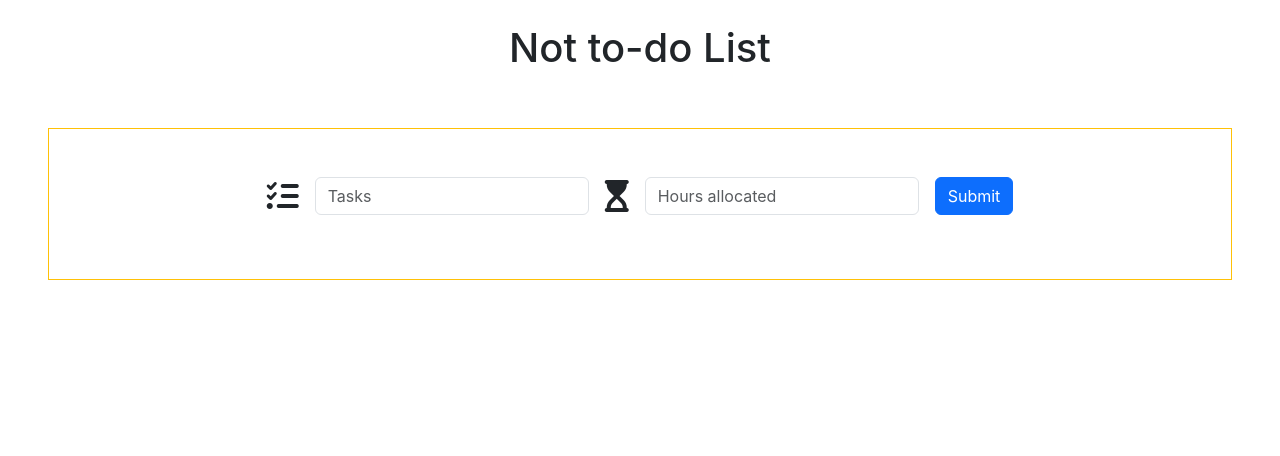
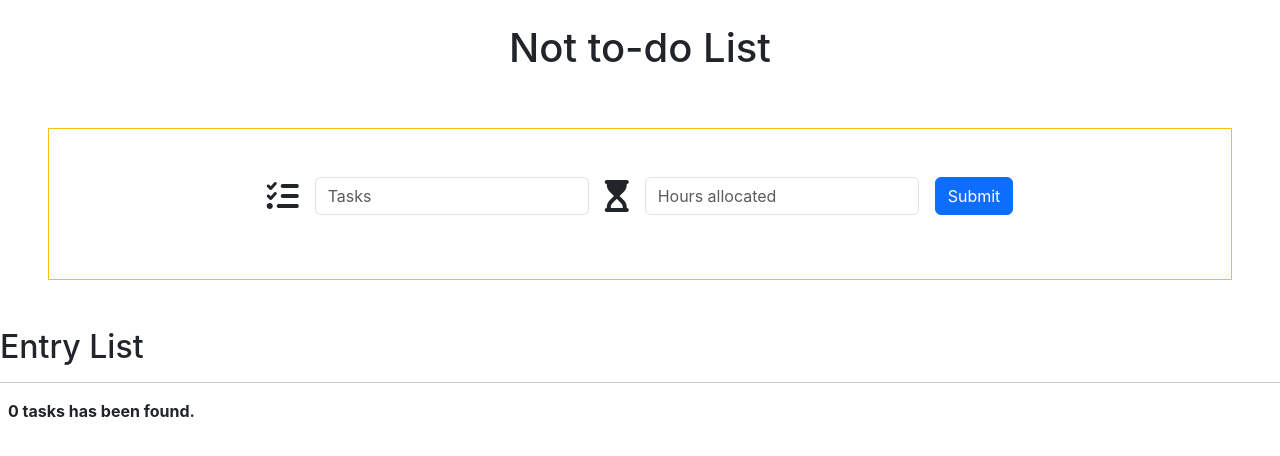
Before and after one commit to samirshrestha-tech/v3-ntdl, a React (Create React App) app in the folder client-ntdl/: page / in a window 1280 px wide. Shown: the top 456 px of the page. Built offline with nearby package versions, Linux system fonts and the light colour scheme.

Commit message:
update on table and switch task

```diff
--- a/client-ntdl/src/App.js
+++ b/client-ntdl/src/App.js
@@ -3,6 +3,7 @@ import "./App.css";
 import { Form } from "./components/Form";
 import { Message } from "./components/Message";
 import { getTasks } from "./helper/axiosHelper";
+import { Tables } from "./components/Tables";
 
 const App = () => {
   const [resp, setResp] = useState({});
@@ -32,6 +33,7 @@ const App = () => {
       <Form setResp={setResp} resp={resp} fetchTasks={fetchTasks} />
 
       {/* lists of the collected tasks */}
+      <Tables taskLists={taskLists} fetchTasks={fetchTasks} />
 
       {/* Entry List */}
 
--- a/client-ntdl/src/components/Form.js
+++ b/client-ntdl/src/components/Form.js
@@ -47,6 +47,7 @@ export const Form = ({ setResp, resp, fetchTasks }) => {
             placeholder="Tasks"
             onChange={handleOnChange}
             value={form.task}
+            minLength={5}
             required
           />
         </div>
--- /dev/null
+++ b/client-ntdl/src/components/Tables.js
@@ -0,0 +1,37 @@
+import React from "react";
+import { switchTasks } from "../helper/axiosHelper";
+
+export const Tables = ({ taskLists, fetchTasks }) => {
+  const entryArr = taskLists.filter((item) => item.type === "entry");
+  const badArr = taskLists.filter((item) => item.type === "bad");
+
+  const handleOnSwitch = () => {};
+  return (
+    <div className="entry list">
+      <div>
+        <h2>Entry List</h2>
+        <hr />
+      </div>
+      <div className="fw-bolder m-2">
+        {taskLists.length} tasks has been found.
+      </div>
+      <table className="table table-striped">
+        {entryArr.map(({ hr, task, _id }) => {
+          return (
+            <tbody>
+              <tr>
+                <td className="ml-2">{task}</td>
+                <td>{hr} hr</td>
+                <td className="text-end">
+                  <button onClick={handleOnSwitch} className="btn btn-success">
+                    <i class="fa-solid fa-arrow-right"></i>
+                  </button>
+                </td>
+              </tr>
+            </tbody>
+          );
+        })}
+      </table>
+    </div>
+  );
+};
--- a/client-ntdl/src/helper/axiosHelper.js
+++ b/client-ntdl/src/helper/axiosHelper.js
@@ -19,3 +19,12 @@ export const getTasks = async () => {
     console.log(error);
   }
 };
+
+export const switchTasks = async (obj) => {
+  try {
+    const data = await axios.patch(apiEndPoint, obj);
+    return data;
+  } catch (error) {
+    console.log(error);
+  }
+};
```
